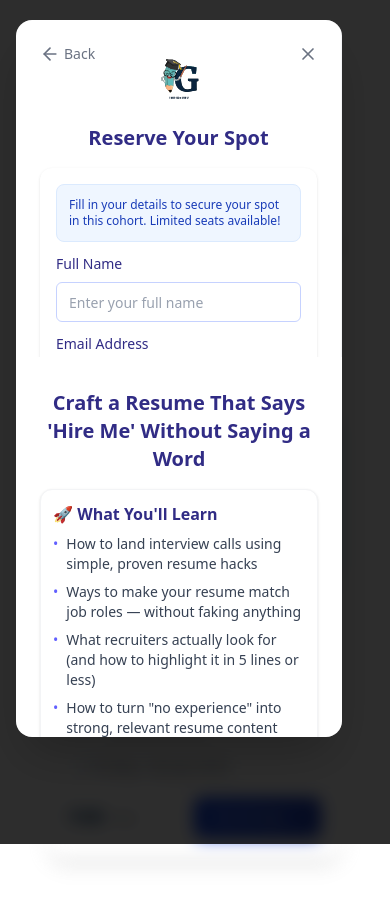
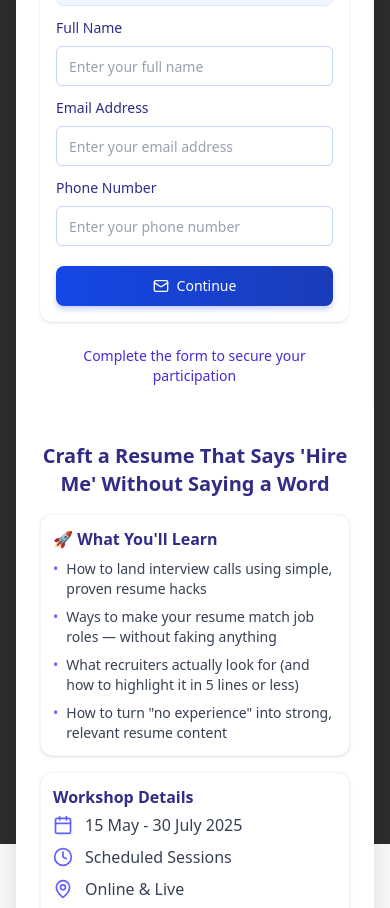
Before and after one commit to shourya0-0/coursepage, a React (Vite) app in the folder frontend/: page / in a window 390 px wide. Both pictures are taken after a click on the button "Enroll Now". Built offline with nearby package versions, Linux system fonts and the light colour scheme; no server answers.

Commit message:
reverted mobile

```diff
--- a/frontend/src/components/ui/modal.css
+++ /dev/null
@@ -1,38 +0,0 @@
-/* Modal responsive styles */
-@media (max-width: 768px) {
-  .modal-container {
-    height: auto !important;
-    max-height: 85vh !important;
-    margin-top: 20px !important;
-    margin-bottom: 20px !important;
-    width: calc(100% - 32px) !important;
-  }
-
-  .modal-outer-container {
-    align-items: flex-start !important;
-    padding-top: 0 !important;
-  }
-
-  /* Fix for iOS Safari bounce scroll */
-  body.modal-open {
-    position: fixed;
-    width: 100%;
-  }
-}
-
-.modal-content {
-  display: flex;
-  flex-direction: column;
-  overflow-y: auto;
-  max-height: 85vh;
-}
-
-.modal-column {
-  overflow-y: auto;
-  -webkit-overflow-scrolling: touch;
-}
-
-.modal-scroll {
-  -webkit-overflow-scrolling: touch; /* For smooth scrolling on iOS */
-  overflow-y: auto;
-}
--- a/frontend/src/components/ui/modal.jsx
+++ b/frontend/src/components/ui/modal.jsx
@@ -5,7 +5,6 @@ import React, { useEffect, useState } from 'react';
 import { motion, AnimatePresence } from 'framer-motion';
 /* eslint-enable */
 import { X, Calendar, MapPin, Clock, CheckCircle, ArrowLeft } from 'lucide-react';
-import './modal.css';
 
 export const Modal = ({ isOpen, onClose, title, children, className = "", workshopData = {} }) => {
   const [isSubmitted, setIsSubmitted] = useState(false);
@@ -39,7 +38,6 @@ export const Modal = ({ isOpen, onClose, title, children, className = "", worksh
 
     if (isOpen) {
       document.addEventListener("keydown", handleEscape);
-      // Only block page scrolling, not modal scrolling
       document.body.style.overflow = "hidden";
     }
 
@@ -75,7 +73,7 @@ export const Modal = ({ isOpen, onClose, title, children, className = "", worksh
     <AnimatePresence>
       {isOpen && (
         <motion.div
-          className="fixed inset-0 z-50 flex flex-col items-center justify-start md:justify-center p-4 pt-8 bg-black/40 overflow-y-auto h-full modal-outer-container"
+          className="fixed inset-0 z-50 flex items-center justify-center pointer-events-none p-4 bg-black/40"
           initial={{ opacity: 0 }}
           animate={{ opacity: 1 }}
           exit={{ opacity: 0 }}
@@ -89,15 +87,12 @@ export const Modal = ({ isOpen, onClose, title, children, className = "", worksh
               stiffness: 300,
               damping: 30
             }}
-            style={{ margin: '0 0 20px 0', width: '100%', maxWidth: '100%' }}
             className={`
               relative w-full max-w-5xl pointer-events-auto
               bg-white
               shadow-2xl
               rounded-2xl
-              overflow-y-auto
-              max-h-[80vh] md:max-h-[80vh]
-              modal-container
+              overflow-hidden
               ${className}
             `}
           >
@@ -127,9 +122,9 @@ export const Modal = ({ isOpen, onClose, title, children, className = "", worksh
             </div>
 
             {/* Two column layout */}
-            <div className="flex flex-col md:flex-row min-h-[350px] h-full modal-content">
+            <div className="flex flex-col md:flex-row min-h-[350px]">
               {/* Left column - Registration form */}
-              <div className="w-full md:w-1/2 p-6 bg-white border-r border-gray-100 overflow-y-auto modal-column">
+              <div className="w-full md:w-1/2 p-6 bg-white border-r border-gray-100">
                 {/* Centered logo above heading */}
                 <div className="flex justify-center mb-4">
                   <img src="/logo.svg" alt="Logo" className="h-16" />
@@ -181,7 +176,7 @@ export const Modal = ({ isOpen, onClose, title, children, className = "", worksh
               </div>
 
               {/* Right column - Workshop details */}
-              <div className="w-full md:w-1/2 p-6 bg-white overflow-y-auto modal-column">
+              <div className="w-full md:w-1/2 p-6 bg-white">
                 <div className="space-y-4">
                   {/* A) Workshop heading */}
                   <h2 className="text-xl font-bold text-indigo-900 mt-2">
```
